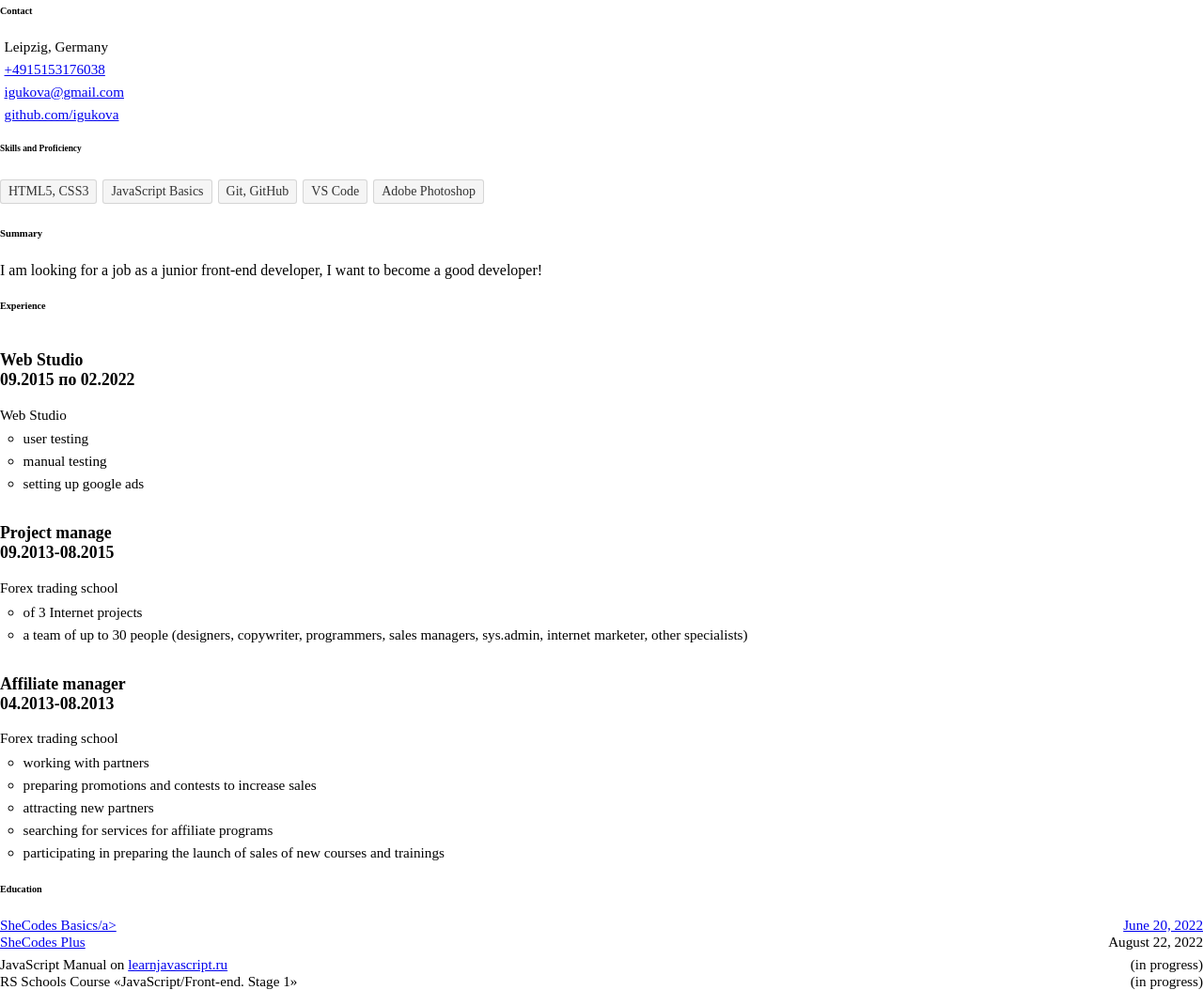
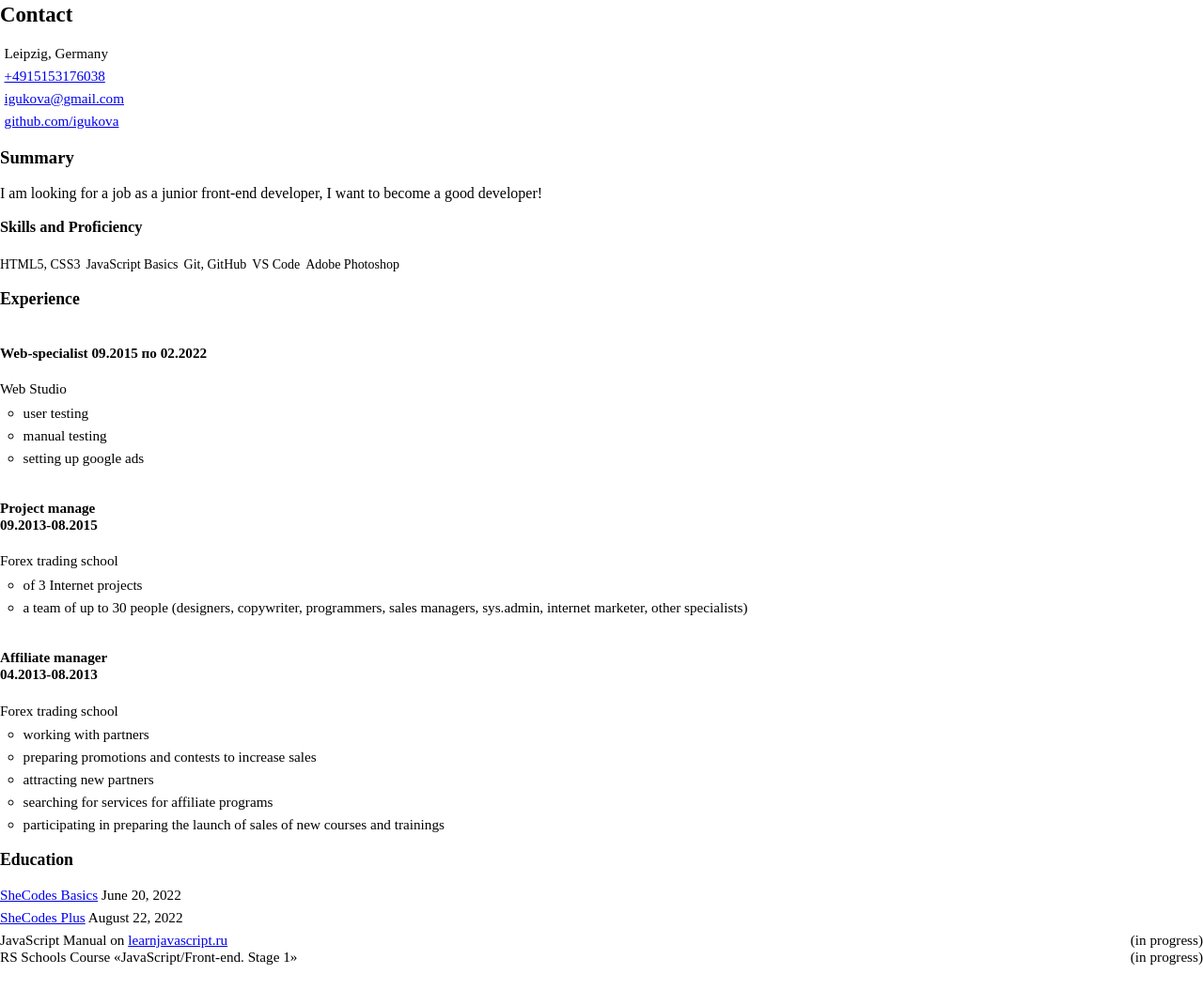
Before and after one commit to igukova/rsschool-cv2, a plain HTML site: page index.html in a window 1280 px wide. Shown: the part 73-1127 px from the top of the page at 94% size. After the commit the page ends 1101 px from the top, so only its background shows below. Drawn offline with Linux system fonts and the light colour scheme.

Commit message:
Update index.html

```diff
--- a/index.html
+++ b/index.html
@@ -1,53 +1,60 @@
 <!DOCTYPE html>
 <html lang="en">
   <head>
-    <meta charset="UTF-8">
-    <meta http-equiv="X-UA-Compatible" content="IE=edge">
-    <meta name="viewport" content="width=device-width, initial-scale=1.0">
+    <meta charset="UTF-8" />
+    <meta http-equiv="X-UA-Compatible" content="IE=edge" />
+    <meta name="viewport" content="width=device-width, initial-scale=1.0" />
     <title>CV - Iryna Gukova</title>
-  <link rel="stylesheet" href="./style.css?v=1.0">
+    <link rel="stylesheet" href="./style.css?v=1.0" />
   </head>
   <body>
+    <div class="container">
+      <div class="cv-wrapper">
         <h1>Iryna Gukova - Junior Frontend Developer</h1>
-   <section class="contact">
-                        <h6>Contact</h6>
+        <div class="cv-container">
+          <div class="contact">
+            <h2>Contact</h2>
             <ul>
               <li>
-                                <i class="fa fa-map-marker-alt" title="Location"></i> Leipzig, Germany
+                <i class="fa fa-map-marker-alt" title="Location"></i> Leipzig,
+                Germany
               </li>
               <li>
-                                <i class="fa fa-phone" title="Cell phone"></i> <a href="tel:4915153176038">+4915153176038</a>
+                <i class="fa fa-phone" title="Cell phone"></i>
+                <a href="tel:4915153176038">+4915153176038</a>
               </li>
               <li>
-                                <i class="fa fa-envelope" title="Email"></i> <a href="mailto:igukova@gmail.com">igukova@gmail.com</a>
+                <i class="fa fa-envelope" title="Email"></i>
+                <a href="mailto:igukova@gmail.com">igukova@gmail.com</a>
               </li>
               <li>
-                                <i class="fab fa-github" title="GitHub"></i> <a href="https://github.com/igukova">github.com/igukova</a>
+                <i class="fab fa-github" title="GitHub"></i>
+                <a href="https://github.com/igukova">github.com/igukova</a>
               </li>
             </ul>
-                    </section>
-                    <section class="skills">
-                        <h6>Skills and Proficiency</h6>
+          </div>
+          <div class="summary">
+            <h3>Summary</h3>
+            <span>I am looking for a job as a junior front-end developer, I want to become a good developer!</span>
+          </div>
+          <div class="skills">
+            <h3>Skills and Proficiency</h3>
             <ul>
-                            <li><span>HTML5, CSS3</span></li>
-                            <li><span>JavaScript Basics</span></li>
-                            <li><span>Git, GitHub</span></li>
-                            <li><span>VS Code</span></li>
-                            <li><span>Adobe Photoshop</span></li>
+              <li>HTML5, CSS3</li>
+              <li>JavaScript Basics</li>
+              <li>Git, GitHub</li>
+              <li>VS Code</li>
+              <li>Adobe Photoshop</li>
             </ul>
-                    </section>
-                        <section class="summary">
-                            <h6>Summary</h6>
-                            <p>I am looking for a job as a junior front-end developer, I want to become a good developer!</p>
-                        </section>
-                        <section class="experience">
-                            <h6>Experience</h6>
+          </div>
+          <div class="experience">
+            <h3>Experience</h3>
             <ol>
               <li>
-                               <h3>
-                                        <p class="sanserif">Web Studio</p>
+                <h4>
+                  <span class="sanserif">Web-specialist</span>
                   <time>09.2015 по 02.2022</time>
-                                    </h3>
+                </h4>
                 <span>Web Studio</span>
                 <ul>
                   <li>user testing</li>
@@ -56,21 +63,25 @@
                 </ul>
               </li>
               <li>
-                                    <h3>
-                                        <p class="sanserif">Project manage</p>
+                <h4>
+                  <div class="sanserif">Project manage</div>
                   <time>09.2013-08.2015</time>
-                                    </h3>
+                </h4>
                 <span>Forex trading school</span>
                 <ul>
-                                        <li> of 3 Internet projects</li>
-                                        <li>a team of up to 30 people (designers, copywriter, programmers, sales managers, sys.admin, internet marketer, other specialists)</li>
+                  <li>of 3 Internet projects</li>
+                  <li>
+                    a team of up to 30 people (designers, copywriter,
+                    programmers, sales managers, sys.admin, internet marketer,
+                    other specialists)
+                  </li>
                 </ul>
               </li>
               <li>
-                                    <h3>
-                                        <p class="sanserif">Affiliate manager</p>
+                <h4>
+                  <div class="sanserif">Affiliate manager</div>
                   <time>04.2013-08.2013</time>
-                                    </h3>
+                </h4>
                 <span>Forex trading school</span>
                 <ul>
                   <li>working with partners</li>
@@ -81,25 +92,30 @@
                 </ul>
               </li>
             </ol>
-                        </section>
-                        <section class="education">
-                            <h6>Education</h6>
+          </div>
+          <div class="education">
+            <h3>Education</h3>
             <ol>
               <li>
-                                    <div>
-                                        <p class="sanserif"> <a href="https://www.shecodes.io/graduates/46857-iryna-gukova">SheCodes Basics/a></p>
+                <span class="sanserif">
+                  <a href="https://www.shecodes.io/graduates/46857-iryna-gukova"
+                    >SheCodes Basics</a>
+                </span>
                 <time>June 20, 2022</time>
-                                    </div>
+              </li>
+              <li>
+                <span class="sanserif">
+                  <a href="https://www.shecodes.io/graduates/46857-iryna-gukova"
+                    >SheCodes Plus</a>
+                </span>
+                <time>August 22, 2022</time>
               </li>
               <li>
                 <div>
-                                        <p class="sanserif"> <a href="https://www.shecodes.io/graduates/46857-iryna-gukova">SheCodes Plus</a></p>
-                                        <time>August 22, 2022</time>
-                                    </div>
-                                </li>
-                                <li>
-                                    <div>
-                                        <p class="sanserif">JavaScript Manual on <a href="https://learn.javascript.ru/">learnjavascript.ru</a> </p>
+                  <span class="sanserif">
+                    JavaScript Manual on
+                    <a href="https://learn.javascript.ru/">learnjavascript.ru</a>
+                  </span>
                   <time>(in progress)</time>
                 </div>
                 <div>
@@ -108,6 +124,9 @@
                 </div>
               </li>
             </ol>
-          </section>
+          </div>
+        </div>
+      </div>
+    </div>
   </body>
 </html>
```
Lines whose indentation alone changed are shown as unchanged.
